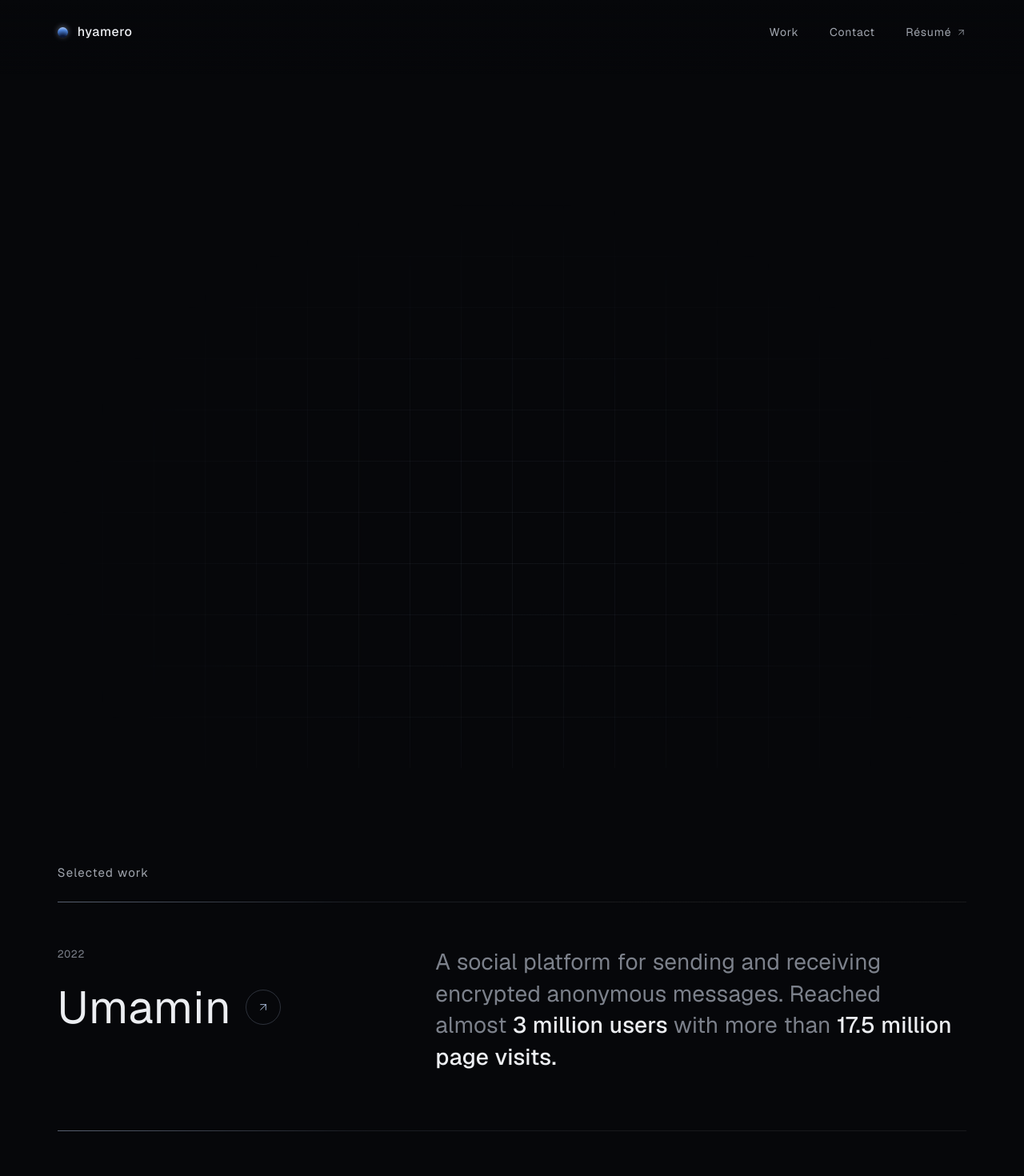
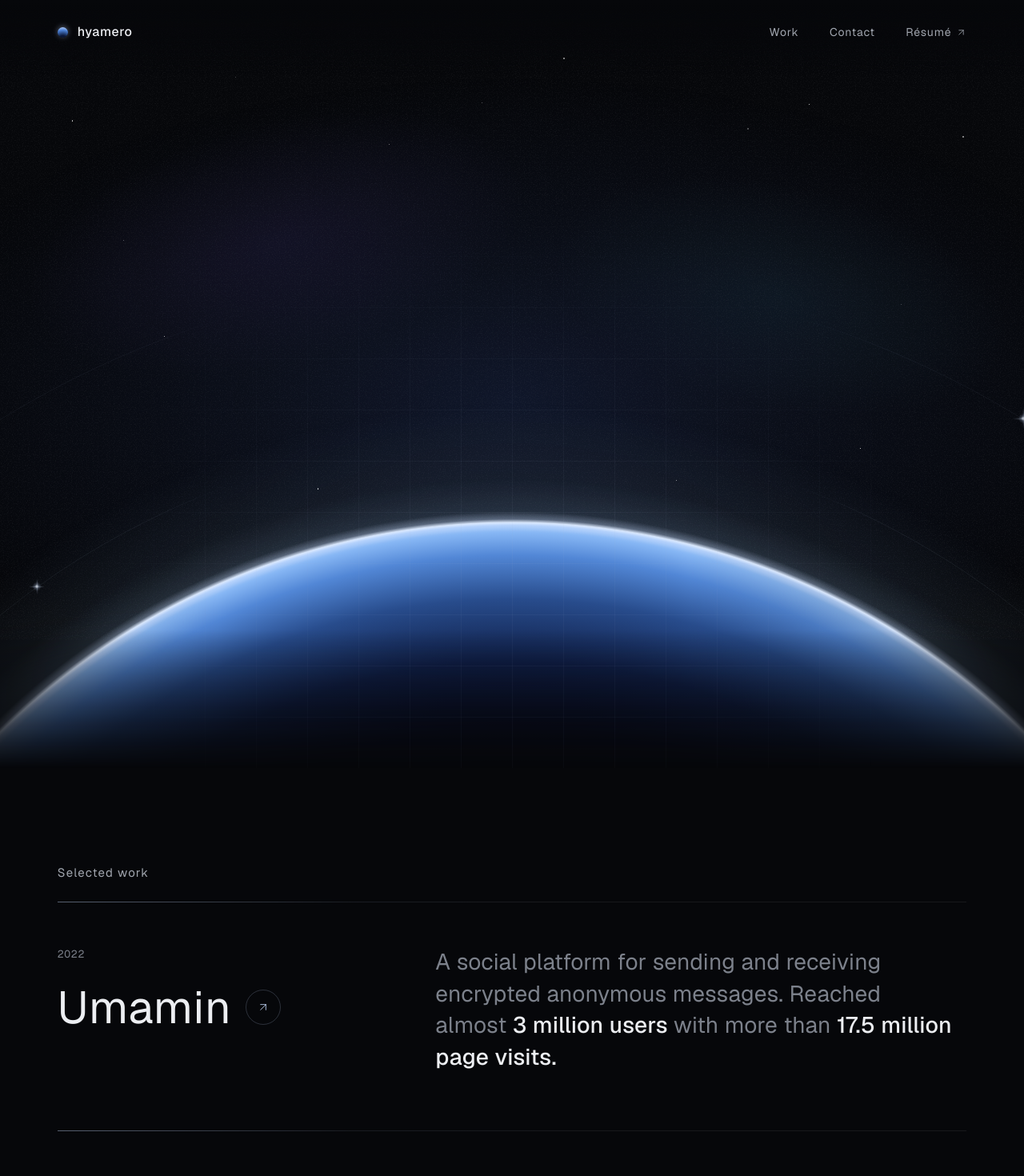
Before and after one commit to hyamero/portfolio, a Next.js app: page / in a window 1280 px wide. Shown: the top 1470 px of the page at 80% size. Built offline with nearby package versions, Linux system fonts and the light colour scheme.

Commit message:
feat(sky): add the css sky as the no-webgpu fallback

```diff
--- a/src/app/globals.css
+++ b/src/app/globals.css
@@ -144,3 +144,30 @@
 @media (prefers-reduced-motion: no-preference) {
   [data-rise] { opacity: 0; }
 }
+
+@keyframes twinkle {
+  0%, 100% { opacity: 0.3; }
+  50% { opacity: 0.95; }
+}
+@keyframes flare {
+  0%, 100% { opacity: 0.55; transform: scale(0.8); }
+  50% { opacity: 1; transform: scale(1); }
+}
+@utility animate-twinkle {
+  animation: twinkle 3.6s ease-in-out infinite;
+}
+@utility animate-flare {
+  animation: flare 4.8s ease-in-out infinite;
+}
+
+/* The vgpu sky paints over all of this once it's live (see sky.tsx). */
+[data-sky="live"] .sky-fallback {
+  visibility: hidden;
+}
+
+@media (prefers-reduced-motion: reduce) {
+  .animate-twinkle,
+  .animate-flare {
+    animation: none;
+  }
+}
--- a/src/app/layout.tsx
+++ b/src/app/layout.tsx
@@ -3,6 +3,7 @@ import type { Metadata } from "next";
 import { GeistSans } from "geist/font/sans";
 
 import SiteHeader from "@/components/site-header";
+import { SkyGrain } from "@/components/sky/fallback";
 import { siteConfig } from "@/lib/site";
 
 export const metadata: Metadata = {
@@ -50,6 +51,7 @@ export default function RootLayout({
         <noscript>
           <style>{"[data-rise]{opacity:1!important}"}</style>
         </noscript>
+        <SkyGrain />
         <SiteHeader />
         {children}
       </body>
--- a/src/components/contact.tsx
+++ b/src/components/contact.tsx
@@ -1,5 +1,6 @@
 import { Arrow } from "@/components/icons";
 import ScrollLink from "@/components/scroll-link";
+import { ContactSky } from "@/components/sky/fallback";
 import { siteConfig } from "@/lib/site";
 
 const YEAR = new Date().getFullYear();
@@ -19,6 +20,7 @@ export default function Contact() {
       aria-labelledby="contact-title"
       className="relative flex min-h-[640px] flex-[1_0_auto] flex-col overflow-hidden md:min-h-[820px]"
     >
+      <ContactSky />
       <div
         aria-hidden="true"
         className="grid-lines absolute inset-0 z-0 bg-position-[calc(50%+32px)_100%] mask-[radial-gradient(ellipse_56%_78%_at_50%_100%,#000_0%,rgb(0_0_0/0.45)_45%,transparent_76%)]"
--- a/src/components/hero.tsx
+++ b/src/components/hero.tsx
@@ -1,5 +1,6 @@
 import { Arrow } from "@/components/icons";
 import ScrollLink from "@/components/scroll-link";
+import { HeroSky } from "@/components/sky/fallback";
 import { siteConfig } from "@/lib/site";
 
 export default function Hero() {
@@ -9,6 +10,7 @@ export default function Hero() {
       data-sky-anchor="hero"
       className="relative min-h-[880px] overflow-hidden md:min-h-[960px]"
     >
+      <HeroSky />
       <div
         aria-hidden="true"
         className="grid-lines absolute inset-0 z-0 bg-position-[calc(50%+32px)_0] mask-[radial-gradient(ellipse_58%_60%_at_50%_72%,#000_0%,rgb(0_0_0/0.5)_46%,transparent_78%)]"
--- /dev/null
+++ b/src/components/sky/fallback.tsx
@@ -0,0 +1,130 @@
+import type { CSSProperties } from "react";
+
+const mask = (image: string): CSSProperties => ({
+  WebkitMaskImage: image,
+  maskImage: image,
+});
+
+/** [left %, top px, size px, twinkle delay s] */
+type Star = readonly [number, number, number, number];
+
+const HERO_STARS: readonly Star[] = [
+  [7, 150, 1.5, 0], [12, 300, 1, 2.9], [16, 420, 1, 1.1], [23, 96, 1, 2.2],
+  [31, 610, 1.5, 0.5], [38, 180, 1, 1.6], [47, 128, 1, 2.8], [55, 72, 1.5, 0.3],
+  [66, 600, 1, 1.3], [73, 160, 1.5, 2], [79, 130, 1, 0.8], [84, 560, 1, 0.6],
+  [88, 380, 1, 2.4], [94, 170, 1.5, 1.4],
+];
+const CONTACT_STARS: readonly Star[] = [
+  [9, 120, 1.5, 0.7], [21, 460, 1, 2.1], [36, 86, 1, 1.2],
+  [64, 520, 1.5, 0.2], [77, 140, 1, 2.6], [91, 400, 1, 1.7],
+];
+
+function Stars({ stars }: { stars: readonly Star[] }) {
+  return stars.map(([left, top, size, delay]) => (
+    <span
+      key={`${left}-${top}`}
+      className="animate-twinkle absolute rounded-full bg-white"
+      style={{ left: `${left}%`, top, width: size, height: size, animationDelay: `${delay}s` }}
+    />
+  ));
+}
+
+const FLARE = (core: number, glow: number, fade: number, alpha: number) =>
+  `radial-gradient(circle, rgba(236,243,255,0.95) 0 ${core}px, rgba(201,220,255,0.32) ${glow}px, rgba(201,220,255,0) ${fade}px), ` +
+  `linear-gradient(90deg, rgba(214,228,255,0), rgba(214,228,255,${alpha}), rgba(214,228,255,0)) center / 100% 1px no-repeat, ` +
+  `linear-gradient(rgba(214,228,255,0), rgba(214,228,255,${alpha}), rgba(214,228,255,0)) center / 1px 100% no-repeat`;
+
+const ORB = "max(124%, 1824px)";
+
+export function HeroSky() {
+  return (
+    <div
+      aria-hidden="true"
+      className="sky-fallback pointer-events-none absolute inset-0 -z-2 overflow-hidden"
+      style={mask("linear-gradient(#000 82%, transparent 100%)")}
+    >
+      <div
+        className="absolute rounded-full"
+        style={{ left: "50%", top: "68%", width: 1640, height: 820, margin: "-560px 0 0 -820px", background: "radial-gradient(closest-side, rgba(58,88,170,0.2), rgba(58,88,170,0.07) 55%, rgba(58,88,170,0) 100%)" }}
+      />
+      <div
+        className="absolute rounded-full"
+        style={{ left: "2%", top: "16%", width: 640, height: 300, transform: "rotate(-14deg)", background: "radial-gradient(closest-side, rgba(88,66,156,0.13), rgba(88,66,156,0) 100%)" }}
+      />
+      <div
+        className="absolute rounded-full"
+        style={{ right: "1%", top: "24%", width: 580, height: 280, transform: "rotate(12deg)", background: "radial-gradient(closest-side, rgba(50,106,128,0.12), rgba(50,106,128,0) 100%)" }}
+      />
+      <Stars stars={HERO_STARS} />
+      <div
+        className="absolute inset-0"
+        style={mask("linear-gradient(90deg, #000 0%, #000 14%, transparent 23%, transparent 77%, #000 86%, #000 100%)")}
+      >
+        <div
+          className="absolute aspect-square -translate-x-1/2 rounded-full"
+          style={{ left: "50%", top: "calc(68% - 110px)", width: `calc(${ORB} + 220px)`, border: "1px solid rgba(201,220,255,0.08)", ...mask("linear-gradient(#000 0%, #000 8%, transparent 22%)") }}
+        />
+        <div
+          className="absolute aspect-square -translate-x-1/2 rounded-full"
+          style={{ left: "50%", top: "calc(68% - 310px)", width: `calc(${ORB} + 620px)`, border: "1px solid rgba(201,220,255,0.06)", ...mask("linear-gradient(#000 0%, #000 10%, transparent 26%)") }}
+        />
+      </div>
+      <span
+        className="animate-flare absolute"
+        style={{ left: "calc(50% + 639px)", top: "calc(68% - 130px)", width: 30, height: 30, margin: "-15px 0 0 -15px", background: FLARE(1.4, 2.8, 7, 0.85) }}
+      />
+      <span
+        className="animate-flare absolute"
+        style={{ left: "calc(50% - 594px)", top: "calc(68% + 80px)", width: 22, height: 22, margin: "-11px 0 0 -11px", animationDelay: "-2.2s", background: FLARE(1.1, 2.4, 6, 0.75) }}
+      />
+      <div
+        className="absolute aspect-square -translate-x-1/2 rounded-full"
+        style={{ left: "50%", top: "calc(68% - 150px)", width: `calc(${ORB} + 300px)`, background: "radial-gradient(circle closest-side, rgba(84,106,124,0) 85.6%, rgba(92,116,138,0.38) 85.9%, rgba(84,106,124,0.13) 91%, rgba(84,106,124,0) 100%)", ...mask("linear-gradient(#000 0%, #000 12%, transparent 34%)") }}
+      />
+      <div
+        className="absolute aspect-square -translate-x-1/2 rounded-full"
+        style={{ left: "50%", top: "68%", width: ORB, background: "linear-gradient(90deg, rgba(4,5,11,0.35), rgba(4,5,11,0) 30%, rgba(4,5,11,0) 62%, rgba(4,5,11,0.45)), radial-gradient(circle closest-side, #04050b 0%, #04050b 60%, #070c26 72%, #10204a 81%, #284c8c 89.5%, #5287d6 95.5%, #86b6f4 98.6%, #b8d5fd 100%)" }}
+      />
+      <div
+        className="absolute aspect-square -translate-x-1/2 rounded-full"
+        style={{ left: "50%", top: "calc(68% - 20px)", width: `calc(${ORB} + 40px)`, background: "radial-gradient(circle closest-side, rgba(201,220,255,0) 96.7%, rgba(201,220,255,0.35) 97.45%, rgba(220,234,255,0.95) 97.85%, rgba(201,220,255,0.3) 98.3%, rgba(201,220,255,0) 99.3%)" }}
+      />
+    </div>
+  );
+}
+
+export function ContactSky() {
+  return (
+    <div aria-hidden="true" className="sky-fallback pointer-events-none absolute inset-0 -z-2">
+      <div
+        className="absolute rounded-full"
+        style={{ left: "50%", bottom: -260, width: 1500, height: 640, marginLeft: -750, background: "radial-gradient(closest-side, rgba(58,88,170,0.18), rgba(58,88,170,0.06) 55%, rgba(58,88,170,0) 100%)" }}
+      />
+      <Stars stars={CONTACT_STARS} />
+      <div
+        className="absolute inset-0"
+        style={mask("radial-gradient(ellipse 62% 140% at 50% 100%, #000 40%, transparent 100%)")}
+      >
+        <div
+          className="absolute rounded-full"
+          style={{ left: "50%", top: "calc(100% - 123px)", width: 6336, height: 6336, marginLeft: -3168, background: "radial-gradient(circle closest-side, #05060a 98.9%, rgba(46,77,140,0.5) 99.62%, rgba(201,220,255,0.95) 99.975%, rgba(201,220,255,0) 100%)", boxShadow: "0 0 70px 8px rgba(77,107,158,0.5), 0 0 16px 1px rgba(201,220,255,0.4)" }}
+        />
+      </div>
+    </div>
+  );
+}
+
+export function SkyGrain() {
+  return (
+    <svg
+      aria-hidden="true"
+      className="sky-fallback pointer-events-none fixed inset-0 -z-2 size-full opacity-5"
+    >
+      <filter id="sky-grain" x="0" y="0" width="100%" height="100%">
+        <feTurbulence type="fractalNoise" baseFrequency="0.85" numOctaves={2} stitchTiles="stitch" />
+        <feColorMatrix type="matrix" values="0 0 0 0 1  0 0 0 0 1  0 0 0 0 1  0 0 0 2.6 -1.2" />
+      </filter>
+      <rect width="100%" height="100%" fill="#fff" filter="url(#sky-grain)" />
+    </svg>
+  );
+}
```
